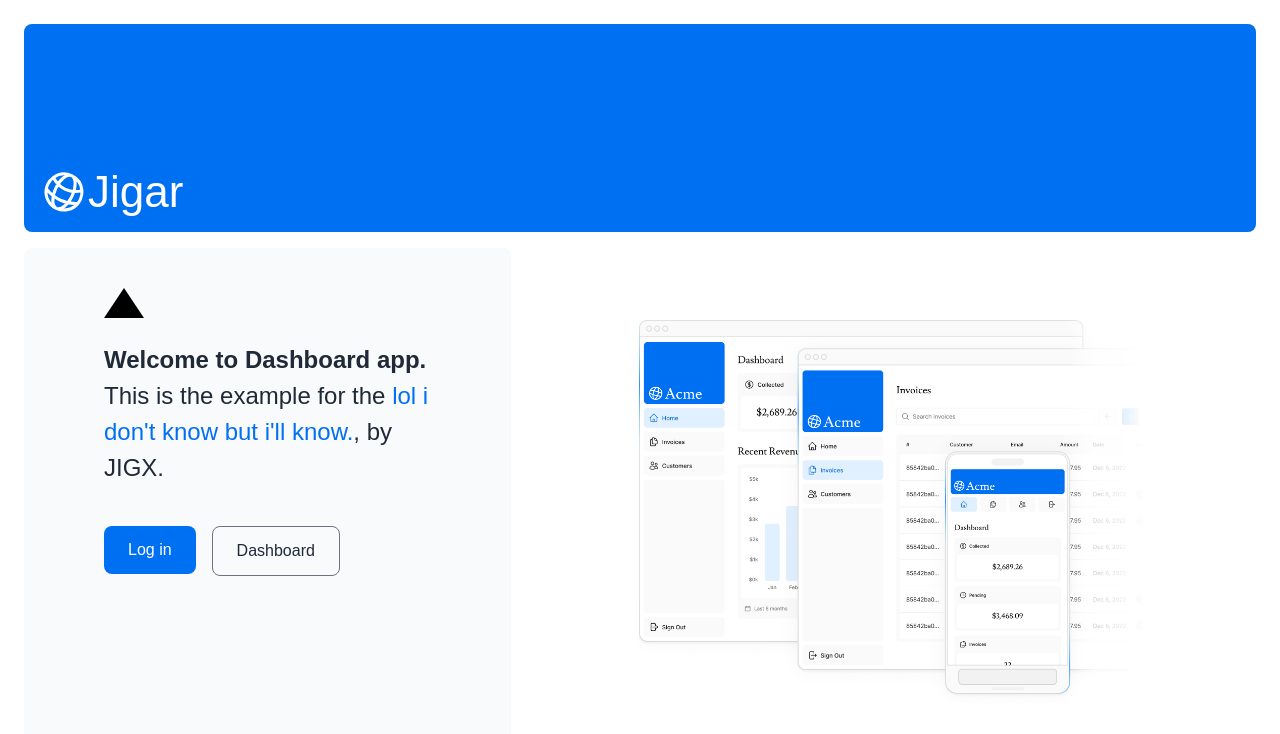
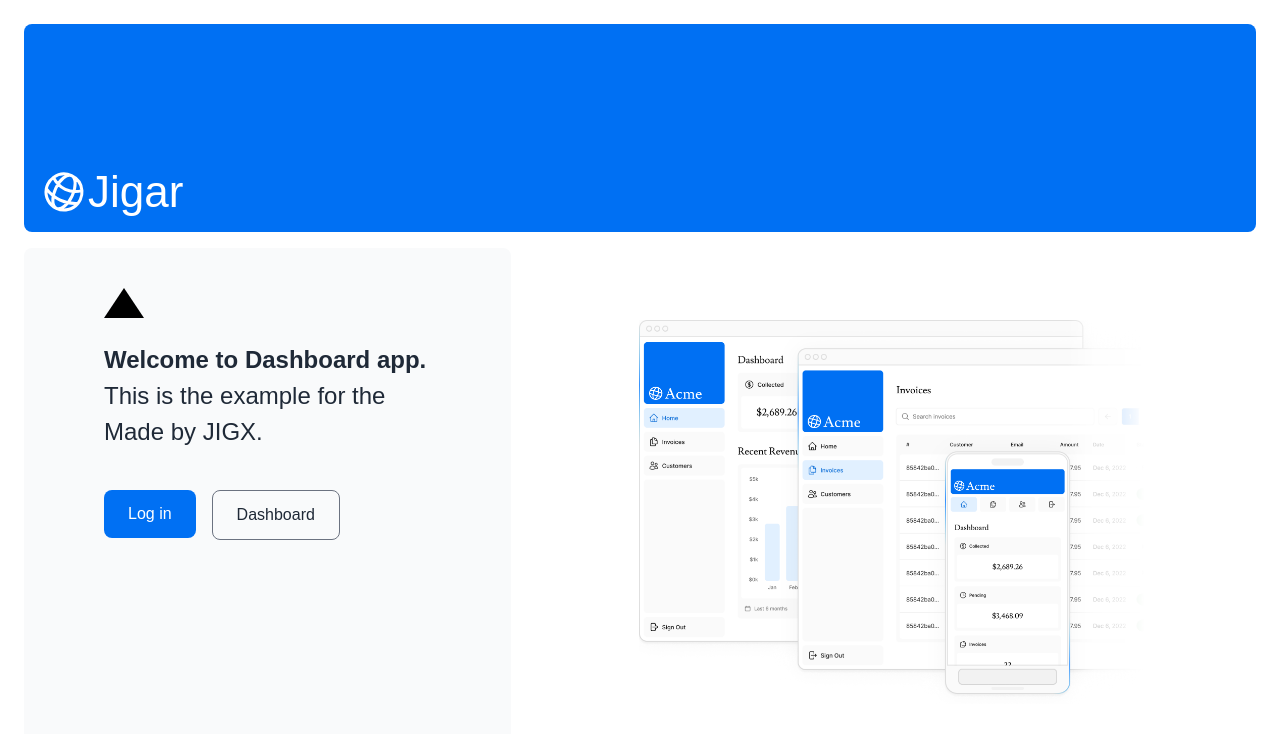
Before and after one commit to jigarbhoye04/nextjs-dashboard-app, a Next.js app: page / in a window 1280 px wide. Shown: the top 734 px of the page. Built offline with nearby package versions, Linux system fonts and the light colour scheme; a web font is replaced by a local one.

Commit message:
minor changes

```diff
--- a/app/page.tsx
+++ b/app/page.tsx
@@ -1,13 +1,14 @@
 import AcmeLogo from '@/app/ui/jigx-logo';
 import { ArrowRightIcon } from '@heroicons/react/24/outline';
 import Link from 'next/link';
-// import styles from '@/app/ui/home.module.css';
+
 import {
   lusitana,
   // BB,
   // space_Mono,
   // roboto_mono,
  } from '@/app/ui/fonts';
+
 import Image from 'next/image';
 
 export default function Page() {
@@ -24,11 +25,9 @@ export default function Page() {
           <p
             className={`${lusitana.className} text-sm text-gray-800 md:text-2xl md:leading-normal`}
           >
-            <strong>Welcome to Dashboard app.</strong> This is the example for the{' '}
+            <strong>Welcome to Dashboard app.</strong> This is the example for the
             <a href="https://nextjs.org/learn/" className="text-blue-500">
-            lol i don't know but i'll know.
-            </a>
-            , by JIGX.
+            </a> Made by JIGX.
           </p>
           <div className="mt-4 flex grow flex-row gap-4 md:flex-row">
             <Link
```
